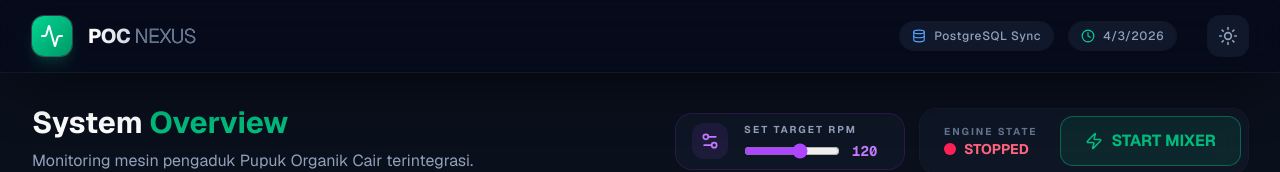
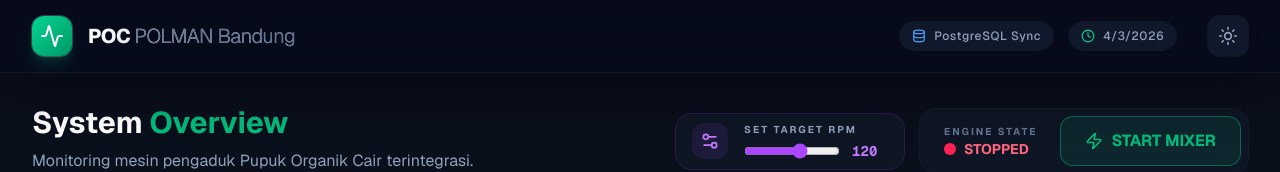
Before and after one commit to RadenRizky26/dashboard_POC, a Next.js app: page / in a window 1280 px wide. Shown: the top 172 px of the page. Built offline with nearby package versions, Linux system fonts and the light colour scheme.

Commit message:
Update page.tsx

```diff
--- a/app/page.tsx
+++ b/app/page.tsx
@@ -167,7 +167,7 @@ export default function UltimateDashboard() {
               <h1 className="font-extrabold text-xl text-transparent bg-clip-text bg-gradient-to-r from-slate-800 to-slate-500 dark:from-white dark:to-slate-400 tracking-tight">
                 POC{" "}
                 <span className="font-light text-slate-400 dark:text-slate-500">
-                  NEXUS
+                  POLMAN Bandung
                 </span>
               </h1>
             </div>
```
